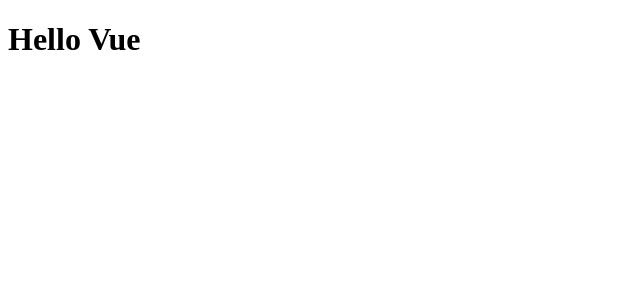
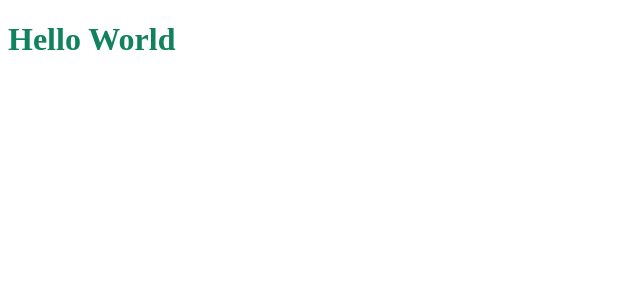
Before and after one commit to shayanahmad1999/vue-course, a Vue app: page / in a window 1280 px wide. Shown: the top 300 px of the page, without its empty margins (0-640 px from the left). Built offline with nearby package versions, Linux system fonts and the light colour scheme.

Commit message:
working on creating component

```diff
--- a/src/App.vue
+++ b/src/App.vue
@@ -1,5 +1,7 @@
-<script setup></script>
+<script setup>
+import HelloWorld from './components/HelloWorld.vue';
+</script>
 <template>
-  <h1>Hello Vue</h1>
+  <HelloWorld />
 </template>
 <style scoped></style>
--- /dev/null
+++ b/src/components/HelloWorld.vue
@@ -0,0 +1,16 @@
+<!-- JS -->
+<script setup>
+console.log('Hello World from console');
+</script>
+
+<!-- HTML -->
+<template>
+    <h1>Hello World</h1>
+</template>
+
+<!-- CSS -->
+<style>
+h1 {
+    color: rgb(16, 130, 92);
+}
+</style>
```
